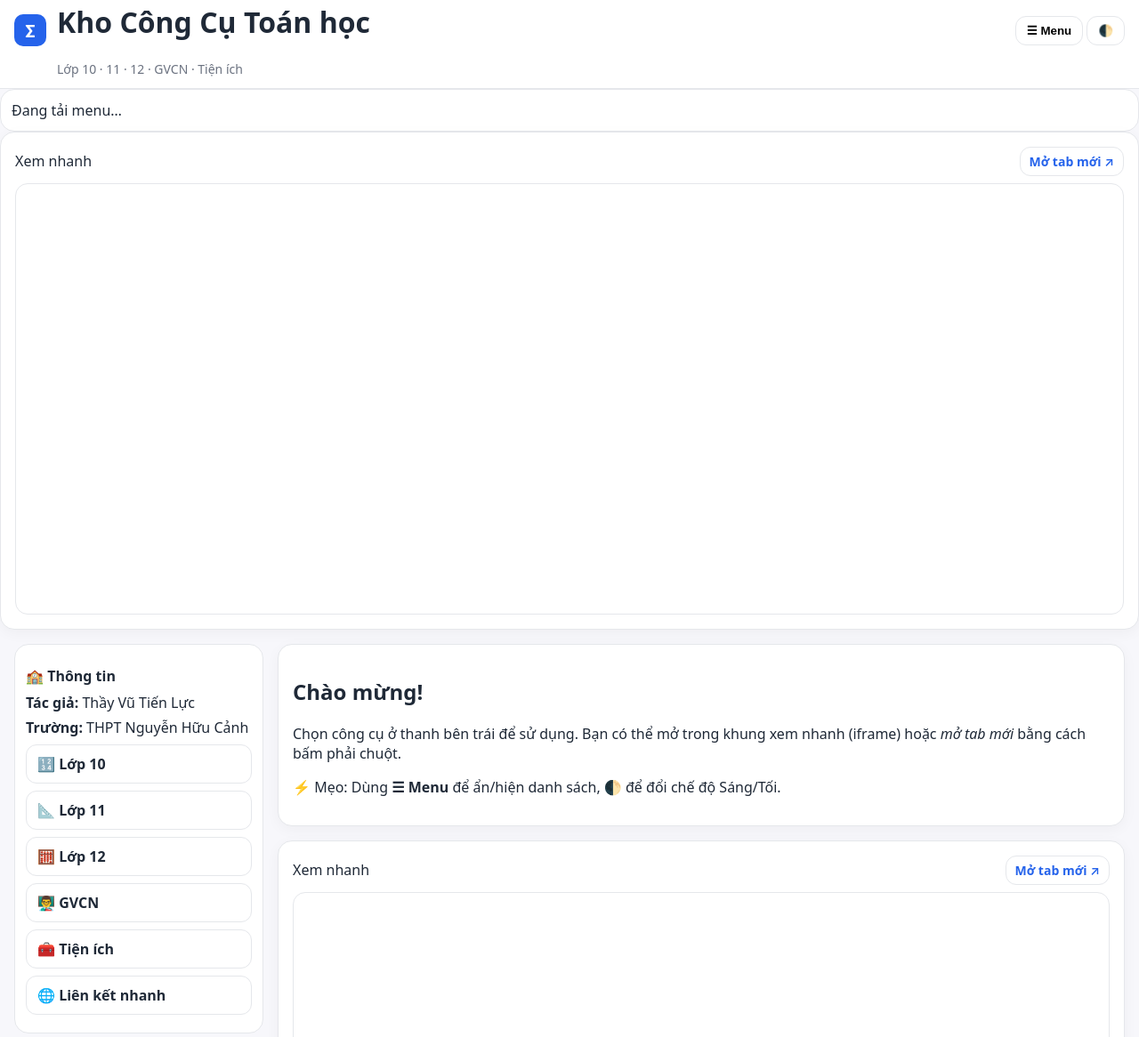
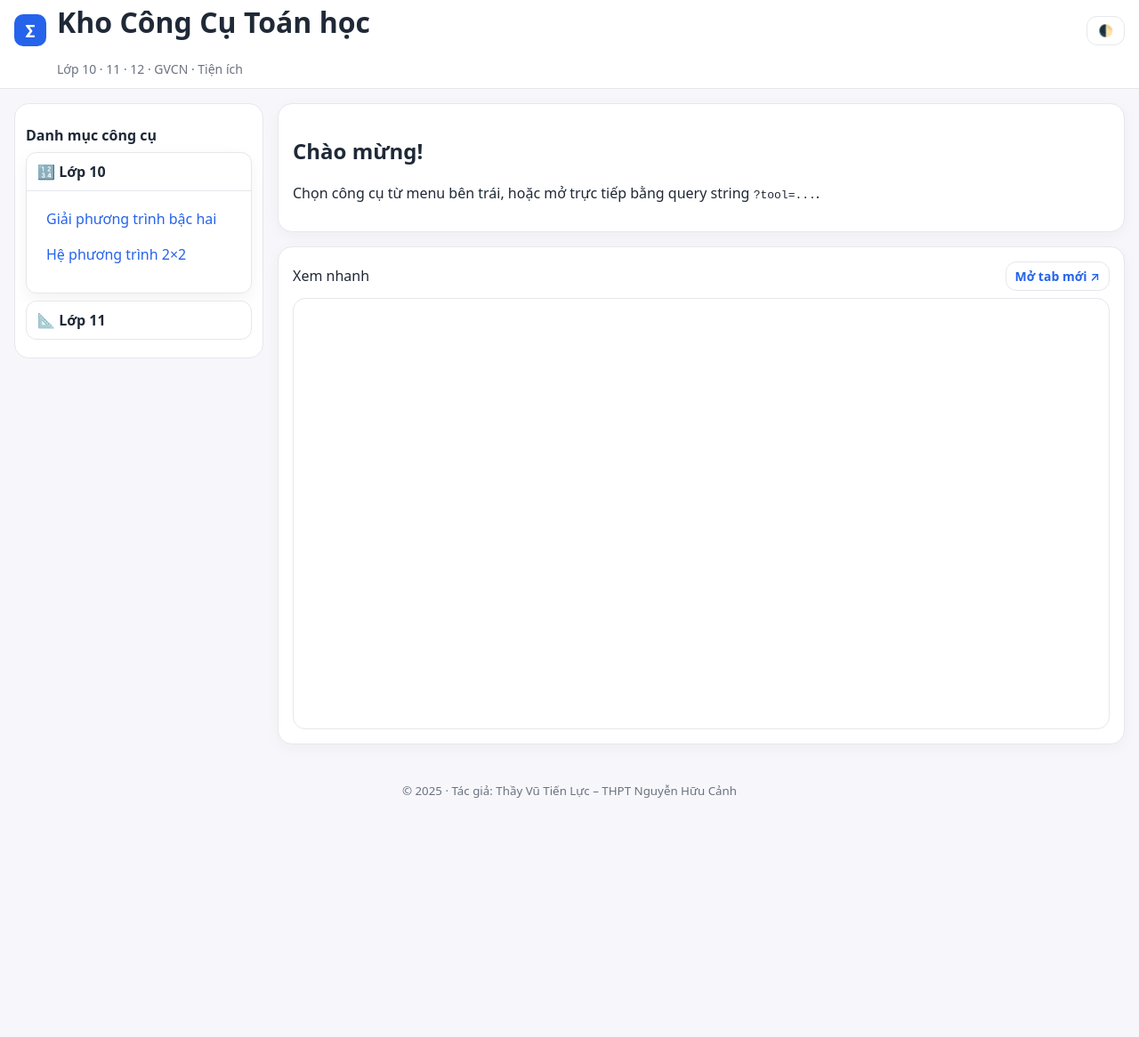
Before and after one commit to Vutienluc178/webtoan1, a plain HTML site: page index.html in a window 1280 px wide. Shown: the part 30-1196 px from the top of the page at 89% size. After the commit the page ends 953 px from the top, so only its background shows below. Drawn offline with Linux system fonts and the light colour scheme.

Commit message:
Update index.html

```diff
--- a/index.html
+++ b/index.html
@@ -2,8 +2,8 @@
 <html lang="vi">
 <head>
   <meta charset="utf-8" />
-  <meta name="viewport" content="width=device-width, initial-scale=1.0">
-  <title>Kho Công Cụ Toán học & GVCN – NHC</title>
+  <meta name="viewport" content="width=device-width,initial-scale=1.0">
+  <title>Kho Công Cụ Toán học & GVCN – Auto Menu</title>
   <link rel="stylesheet" href="css/styles.css">
 </head>
 <body>
@@ -16,93 +16,22 @@
     </div>
   </div>
   <div class="actions">
-    <button id="toggleMenu" class="btn">☰ Menu</button>
     <button id="toggleTheme" class="btn" title="Chuyển nền sáng/tối">🌓</button>
   </div>
 </header>
-<nav class="sidebar">
-  <div id="autoMenu">Đang tải menu…</div>
-</nav>
-
-<main class="main">
-  <div class="viewer card">
-    <div class="viewer-bar">
-      <span id="viewerTitle">Xem nhanh</span>
-      <a id="openNewTab" class="btn small" href="#" target="_blank" rel="noopener">Mở tab mới ↗</a>
-    </div>
-    <iframe id="viewer" title="Xem nhanh công cụ" src="" loading="lazy"></iframe>
-  </div>
-</main>
 
 <div class="layout">
-  <nav id="sidebar" class="sidebar">
-    <section class="about">
-      <h3>🏫 Thông tin</h3>
-      <ul>
-        <li><strong>Tác giả:</strong> Thầy Vũ Tiến Lực</li>
-        <li><strong>Trường:</strong> THPT Nguyễn Hữu Cảnh</li>
-      </ul>
-    </section>
-
-    <details class="acc" data-group="menu">
-      <summary>🔢 Lớp 10</summary>
-      <ul>
-        <li><a data-embed href="tools/lop10/hinh-hoc-vecto.html">Vecto</a></li>
-        <li><a data-embed href="tools/lop10/pt-bac-hai.html">Giải phương trình bậc hai</a></li>
-        <li><a data-embed href="tools/lop10/he-pt-2x2.html">Hệ phương trình 2×2</a></li>
-        <li><a data-embed href="tools/lop10/ham-bac-nhat-plot.html">Đồ thị y = ax + b</a></li>
-      </ul>
-    </details>
-
-    <details class="acc" data-group="menu">
-      <summary>📐 Lớp 11</summary>
-      <ul>
-        <li><a data-embed href="tools/lop11/tam-giac-trigon.html">Tam giác & Lượng giác</a></li>
-        <li><a data-embed href="tools/lop11/cap-so-cong.html">Cấp số cộng</a></li>
-      </ul>
-    </details>
-
-    <details class="acc" data-group="menu">
-      <summary>🧮 Lớp 12</summary>
-      <ul>
-        <li><a data-embed href="tools/lop12/to-hop-xac-suat.html">Tổ hợp & Xác suất</a></li>
-        <li><a data-embed href="tools/lop12/gioi-han-don-gian.html">Giới hạn đơn giản</a></li>
-      </ul>
-    </details>
-
-    <details class="acc" data-group="menu">
-      <summary>👨‍🏫 GVCN</summary>
-      <ul>
-        <li><a data-embed href="tools/gvcn/random-picker.html">Bốc thăm học sinh</a></li>
-        <li><a data-embed href="tools/gvcn/pomodoro.html">Pomodoro 25/5</a></li>
-        <li><a data-embed href="tools/gvcn/mau-tin-zalo.html">Mẫu tin nhắn Zalo</a></li>
-      </ul>
-    </details>
-
-    <details class="acc" data-group="menu">
-      <summary>🧰 Tiện ích</summary>
-      <ul>
-        <li><a data-embed href="tools/tien-ich/fraction-decimal.html">Phân số ↔ Thập phân</a></li>
-        <li><a data-embed href="tools/tien-ich/matrix-3x3.html">Ma trận 3×3 (định thức)</a></li>
-      </ul>
-    </details>
-
-    <details class="acc" data-group="menu">
-      <summary>🌐 Liên kết nhanh</summary>
-      <ul>
-        <li><a href="https://www.geogebra.org/" target="_blank" rel="noopener">GeoGebra</a></li>
-        <li><a href="https://www.desmos.com/calculator?lang=vi" target="_blank" rel="noopener">Desmos (VI)</a></li>
-      </ul>
-    </details>
+  <!-- Vùng menu: sinh tự động từ tools/index.json -->
+  <nav class="sidebar">
+    <h3>Danh mục công cụ</h3>
+    <div id="autoMenu">Đang tải menu…</div>
   </nav>
 
+  <!-- Khung hiển thị tool -->
   <main class="main">
     <div class="welcome card">
       <h2>Chào mừng!</h2>
-      <p>Chọn công cụ ở thanh bên trái để sử dụng. Bạn có thể mở trong khung xem nhanh (iframe) hoặc <em>mở tab mới</em> bằng cách bấm phải chuột.</p>
-      <div class="tips">
-        <p>⚡ Mẹo: Dùng <strong>☰ Menu</strong> để ẩn/hiện danh sách, <strong>🌓</strong> để đổi chế độ Sáng/Tối.</p>
-      </div>
+      <p>Chọn công cụ từ menu bên trái, hoặc mở trực tiếp bằng query string <code>?tool=...</code>.</p>
     </div>
 
     <div class="viewer card">
@@ -116,9 +45,55 @@
 </div>
 
 <footer class="footer">
-  <small>© 2025 · Tác giả: Thầy Vũ Tiến Lực – THPT Nguyễn Hữu Cảnh · Phát hành trên GitHub Pages</small>
+  <small>© 2025 · Tác giả: Thầy Vũ Tiến Lực – THPT Nguyễn Hữu Cảnh</small>
 </footer>
 
 <script src="js/app.js"></script>
+<script>
+// ========== Sinh menu từ tools/index.json ==========
+(async function buildMenu(){
+  const wrap = document.getElementById('autoMenu');
+  try {
+    const res = await fetch('tools/index.json', {cache:'no-store'});
+    const groups = await res.json();
+    wrap.innerHTML = '';
+
+    groups.forEach((g, gi)=>{
+      const det = document.createElement('details');
+      det.className = 'acc';
+      if(gi===0) det.open = true;
+
+      const sum = document.createElement('summary');
+      sum.textContent = g.group || 'Nhóm';
+      det.appendChild(sum);
+
+      const ul = document.createElement('ul');
+      (g.items||[]).forEach(item=>{
+        const li = document.createElement('li');
+        const a  = document.createElement('a');
+        a.textContent = item.title || item.path;
+        a.href = 'tools/' + item.path.replace(/^tools\//,'');
+        a.setAttribute('data-embed','');
+        a.addEventListener('click', e=>{
+          e.preventDefault();
+          const url = a.getAttribute('href');
+          const iframe = document.getElementById('viewer');
+          const title  = document.getElementById('viewerTitle');
+          const open   = document.getElementById('openNewTab');
+          iframe.src = url;
+          title.textContent = item.title || url;
+          open.href = url;
+        });
+        li.appendChild(a);
+        ul.appendChild(li);
+      });
+      det.appendChild(ul);
+      wrap.appendChild(det);
+    });
+  } catch(err){
+    wrap.textContent = '⚠️ Không tải được menu (thiếu tools/index.json)';
+  }
+})();
+</script>
 </body>
 </html>
```
